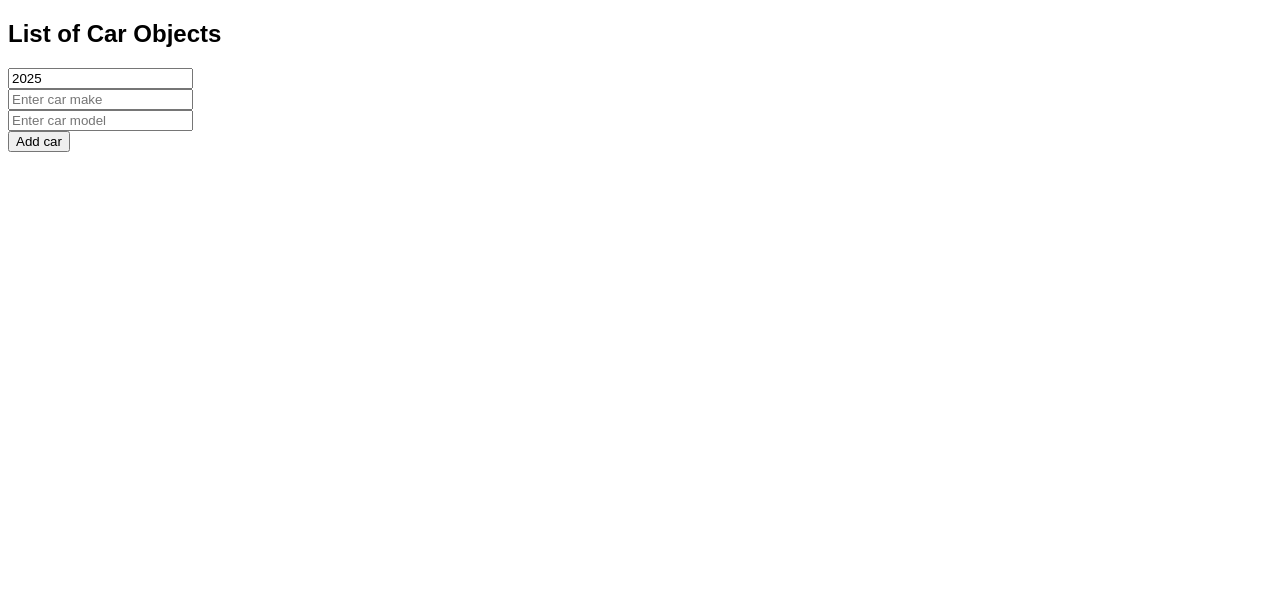
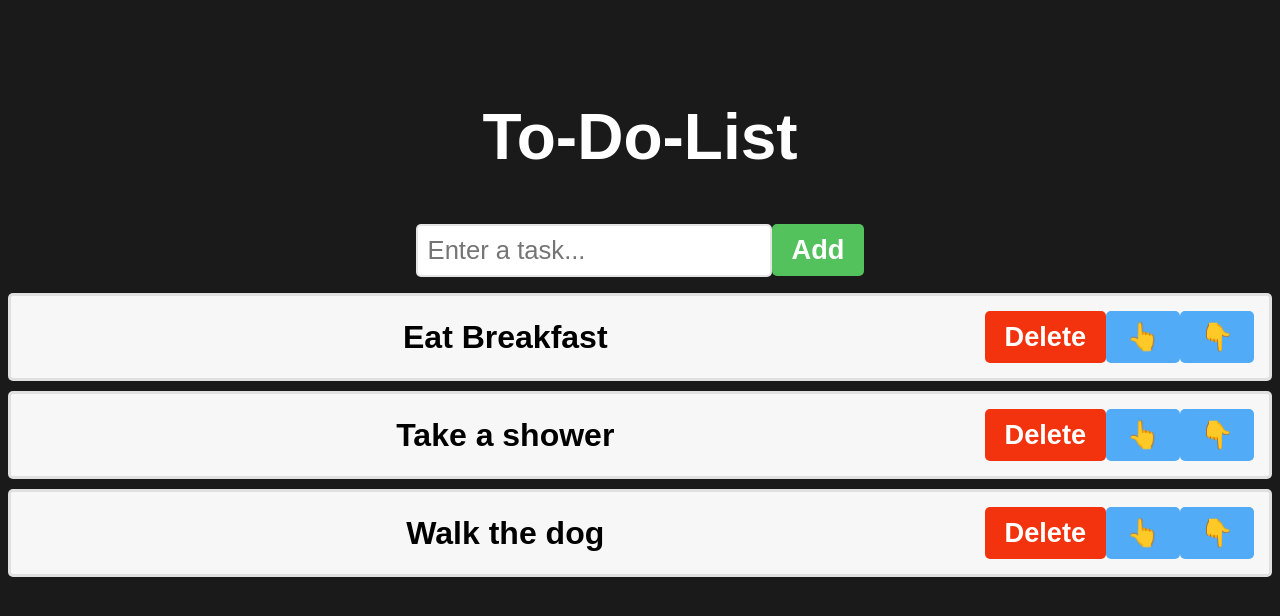
Before and after one commit to Aukryx/React_course, a React (Vite) app: page / in a window 1280 px wide. Shown: the top 616 px of the page. Built offline with nearby package versions, Linux system fonts and the light colour scheme.

Commit message:
day5 over

```diff
--- a/src/App.jsx
+++ b/src/App.jsx
@@ -1,8 +1,8 @@
-import ArrayOfObjects from "./ArrayOfObjects";
+import ToDoList from "./ToDoList";
 function App(){
 
   return (
-< ArrayOfObjects/>
+< ToDoList/>
   );
 }
 
--- /dev/null
+++ b/src/ToDoList.jsx
@@ -0,0 +1,82 @@
+import React, {useState} from "react";
+
+export default function ToDoList(){
+
+    const [tasks, setTacks] = useState(["Eat Breakfast", "Take a shower", "Walk the dog"]);
+    const [newTask, setNewTasks] = useState("")
+
+    function handleInputChange(event){
+        setNewTasks(event.target.value)
+    }
+
+    function addTask(){
+        if(newTask.trim() !== ""){
+            setTacks(t => [...t, newTask])
+            setNewTasks("")
+        }
+    }
+
+    function deleteTask(index){
+        const updatedTasks = tasks.filter((_, i) => i !== index)
+        setTacks(updatedTasks);
+    }
+
+    function moveTaskUp(index){
+        if(index > 0){
+            const updatedTasks = [...tasks];
+            [updatedTasks[index], updatedTasks[index -1]] =
+            [updatedTasks[index -1], updatedTasks[index]]
+            setTacks(updatedTasks)
+        }
+    }
+
+    function moveTaskDown(index){
+        if(index < tasks.length -1){
+            const updatedTasks = [...tasks];
+            [updatedTasks[index], updatedTasks[index +1]] =
+            [updatedTasks[index +1], updatedTasks[index]]
+            setTacks(updatedTasks)
+        }
+    }
+
+    return(
+        <div className="to-do-list">
+            <h1 className="title-to-do-list">To-Do-List</h1>
+            <div>
+                <input
+                    type="text"
+                    placeholder="Enter a task..."
+                    value={newTask}
+                    onChange={handleInputChange} />
+                <button
+                className="add-button"
+                onClick={addTask}>
+                    Add
+                </button>
+            </div>
+
+            <ol>
+                {tasks.map((task, index) =>
+                    <li key={index}>
+                        <span className="text">{task}</span>
+                        <button
+                            className="delete-button"
+                            onClick={() => deleteTask(index)}>
+                            Delete
+                        </button>
+                        <button
+                            className="move-button"
+                            onClick={() => moveTaskUp(index)}>
+                            👆
+                        </button>
+                        <button
+                            className="move-button"
+                            onClick={() => moveTaskDown(index)}>
+                            👇
+                        </button>
+                    </li>
+                )}
+            </ol>
+        </div>
+    );
+}
--- a/src/index.css
+++ b/src/index.css
@@ -1,5 +1,6 @@
 body{
   font-family: Arial, "Helvetica Neue", Helvetica, sans-serif;
+  background-color: hsl(0, 0%, 10%);
 }
 
 .card{
@@ -148,3 +149,82 @@
   border-radius: 10px;
   border: 3px solid hs1(0, 0, 80%);
 }
+
+.to-do-list{
+  font-family: Arial, Helvetica, sans-serif;
+  text-align: center;
+  margin-top: 100px;
+}
+
+.title-to-do-list{
+  font-size: 4rem;
+  color: white;
+}
+
+button{
+  font-size: 1.7rem;
+  font-weight: bold;
+  padding: 10px 20px;
+  color: white;
+  border: none;
+  border-radius: 5px;
+  cursor: pointer;
+  transition: backgroung-color 0.5s ease;
+}
+
+.add-button{
+  background-color: hsl(125, 47%, 54%);
+}
+
+.add-button:hover{
+  background-color: hsl(125, 47%, 44%);
+}
+
+.delete-button{
+  background-color: hsl(10, 90%, 50%);
+}
+
+.delete-button:hover{
+  background-color: hsl(10, 90%, 40%);
+}
+
+.move-button{
+  background-color: hsl(207, 90%, 64%);
+}
+
+.move-button:hover{
+  background-color: hsl(207, 90%, 54%);
+}
+
+input[type="text"]{
+  font-size: 1.6rem;
+  padding: 10px;
+  border: 2px solid hsl(0, 0%, 80%, 0.5);
+  border-radius: 5px;
+  color: hsl(0, 0%, 0%, 0.5);
+}
+
+ol{
+  padding: 0;
+}
+
+li{
+  font-size: 2rem;
+  font-weight: bold;
+  padding: 15px;
+  background-color: hsl(0, 0%, 97%);
+  margin-bottom: 10px;
+  border: 3px solid hsl(0, 0%, 85%, 0.75);
+  border-radius: 5px;
+  display: flex;
+  align-items: center;
+}
+
+.text{
+  flex: 1;
+}
+.delete-button .move-button{
+  padding: 8px 12px;
+  font-size: 1.4rem;
+  margin-left: 10px;
+}
```
Also changed, not shown: 2 other files (tests, documents, lock files or other folders).
